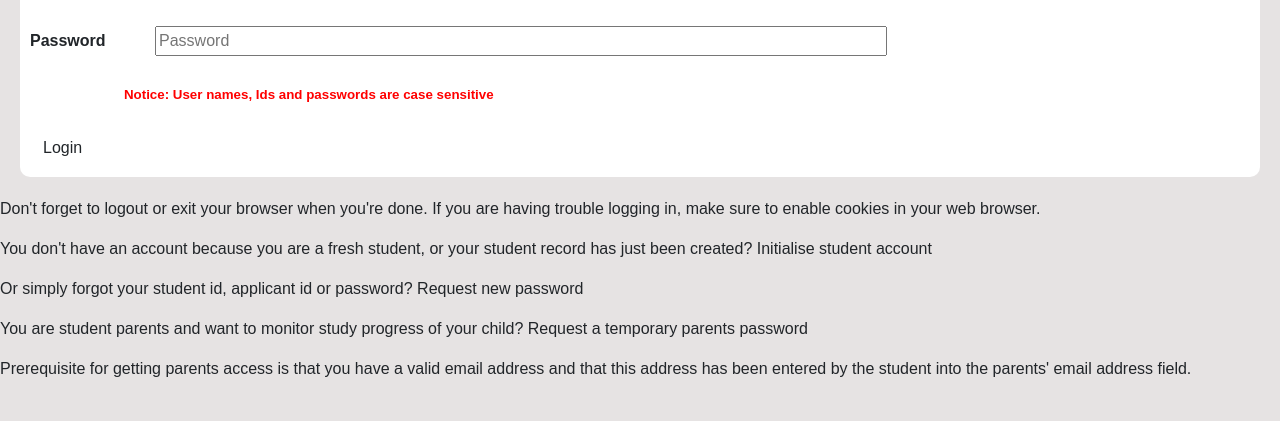
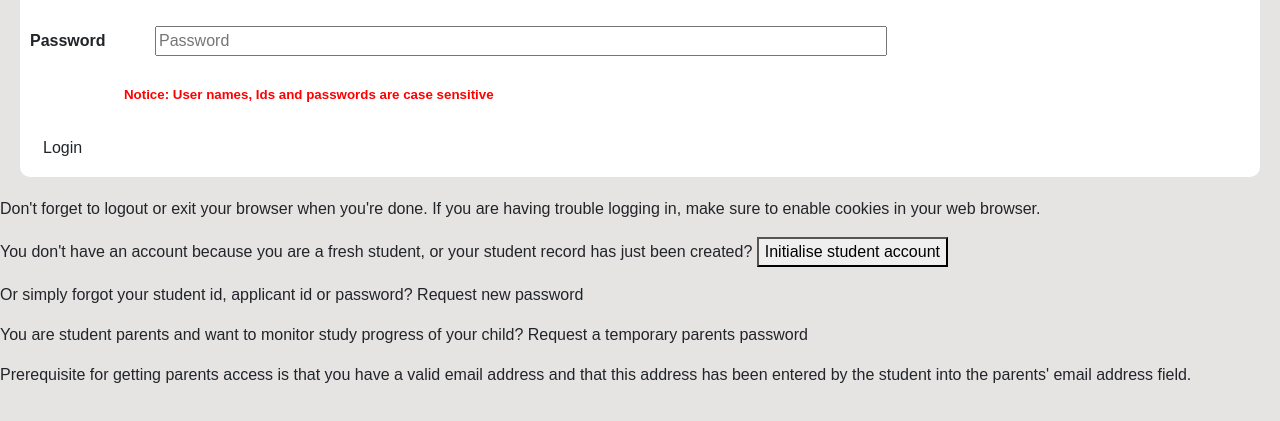
Before and after one commit to MarveyGold/Uniben-Clone, a plain HTML site: page login.html in a window 1280 px wide. Shown: the part 181-602 px from the top of the page. Drawn offline with nearby package versions, Linux system fonts and the light colour scheme.

Commit message:
Update login.html

```diff
--- a/login.html
+++ b/login.html
@@ -64,7 +64,7 @@
 
       <p>
           You don't have an account because you are a fresh student, or your student record has just been created?
-          Initialise student account
+         <button> Initialise student account </button>
       </p>
       <p>
           Or simply forgot your student id, applicant id or password? Request new password
```
